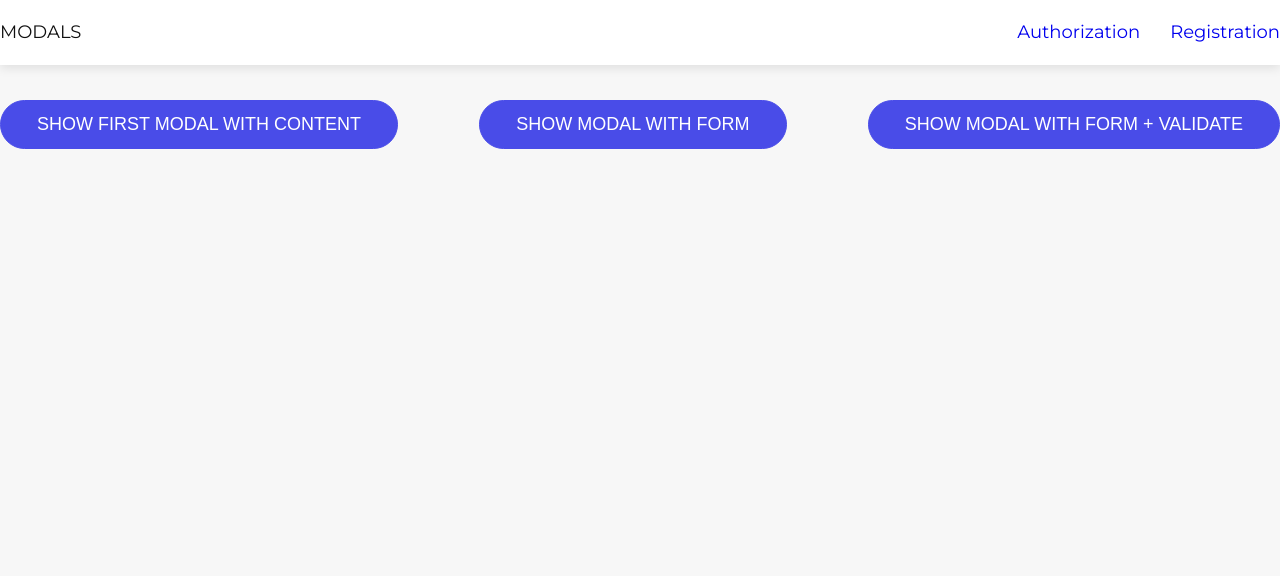
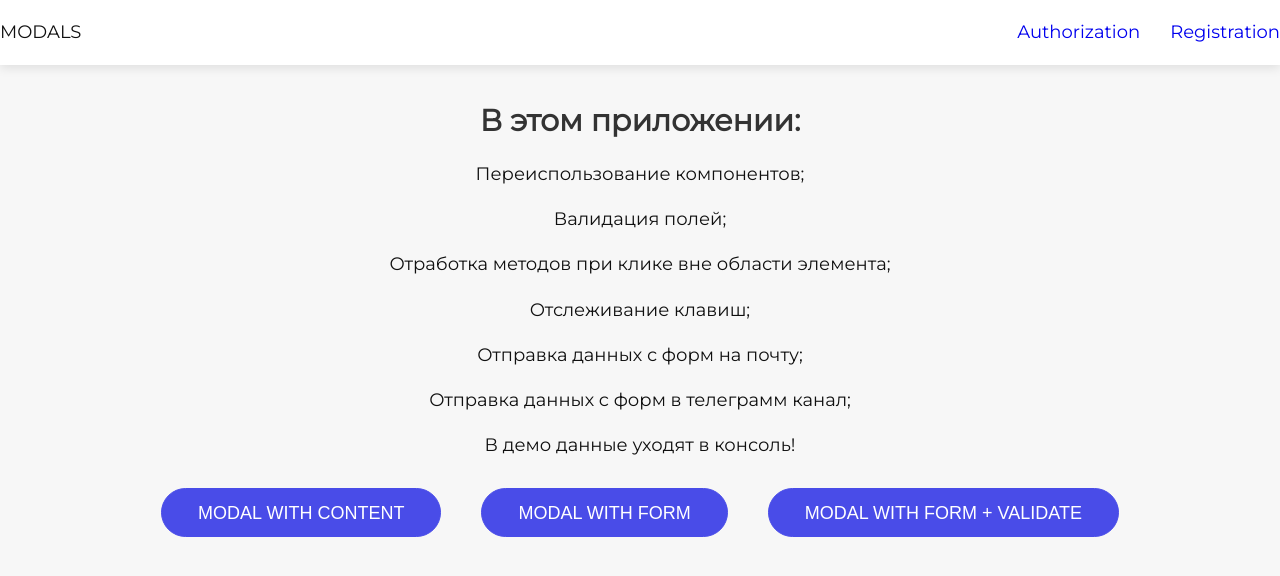
Before and after one commit to RedBigNow/Modals-with-form-validation, a Vue app: page / in a window 1280 px wide. Shown: the top 576 px of the page. Built offline with nearby package versions, Linux system fonts and the light colour scheme.

Commit message:
added text about the app and changed the appearance

```diff
--- a/src/App.vue
+++ b/src/App.vue
@@ -22,10 +22,24 @@
             <section>
                 <div class="container">
 
+                    <div class="demo">
+                        <h1 class="title">В этом приложении:</h1>
+                        <ul class="func-list">
+                            <li>Переиспользование компонентов;</li>
+                            <li>Валидация полей;</li>
+                            <li>Отработка методов при клике вне области элемента;</li>
+                            <li>Отслеживание клавиш;</li>
+                            <li>Отправка данных с форм на почту;</li>
+                            <li>Отправка данных с форм в телеграмм канал;</li>
+                            <li>В демо данные уходят в консоль!</li>
+                        </ul>
+                    </div>
+
+
                     <div class="modal__btn-list">
-                        <button class="btn btnPrimary" @click="modalFirst = !modalFirst">Show first modal with content</button>
-                        <button class="btn btnPrimary" @click="modalSecond.show = !modalSecond.show">Show modal with form</button>
-                        <button class="btn btnPrimary" @click="modalValidate = !modalValidate">Show modal with form + validate</button>
+                        <button class="btn btnPrimary" @click="modalFirst = !modalFirst">Modal with content</button>
+                        <button class="btn btnPrimary" @click="modalSecond.show = !modalSecond.show">Modal with form</button>
+                        <button class="btn btnPrimary" @click="modalValidate = !modalValidate">Modal with form + validate</button>
                     </div>
 
                     <!-- first modal -->
@@ -116,12 +130,28 @@ export default {
 </script>
 
 <style lang="scss">
+.demo {
+    text-align: center;
+}
+
+ul.func-list {
+    margin-bottom: 30px;
+
+    li {
+        margin-bottom: 20px;
+    }
+}
+
 .wrapper-content {
     padding-top: 80px;
 }
 
 .modal__btn-list {
     display: flex;
-    justify-content: space-between;
+    justify-content: center;
+
+    .btn {
+        margin: 0 20px;
+    }
 }
 </style>
```
Also changed, not shown: 5 other files (tests, documents, lock files or other folders).
